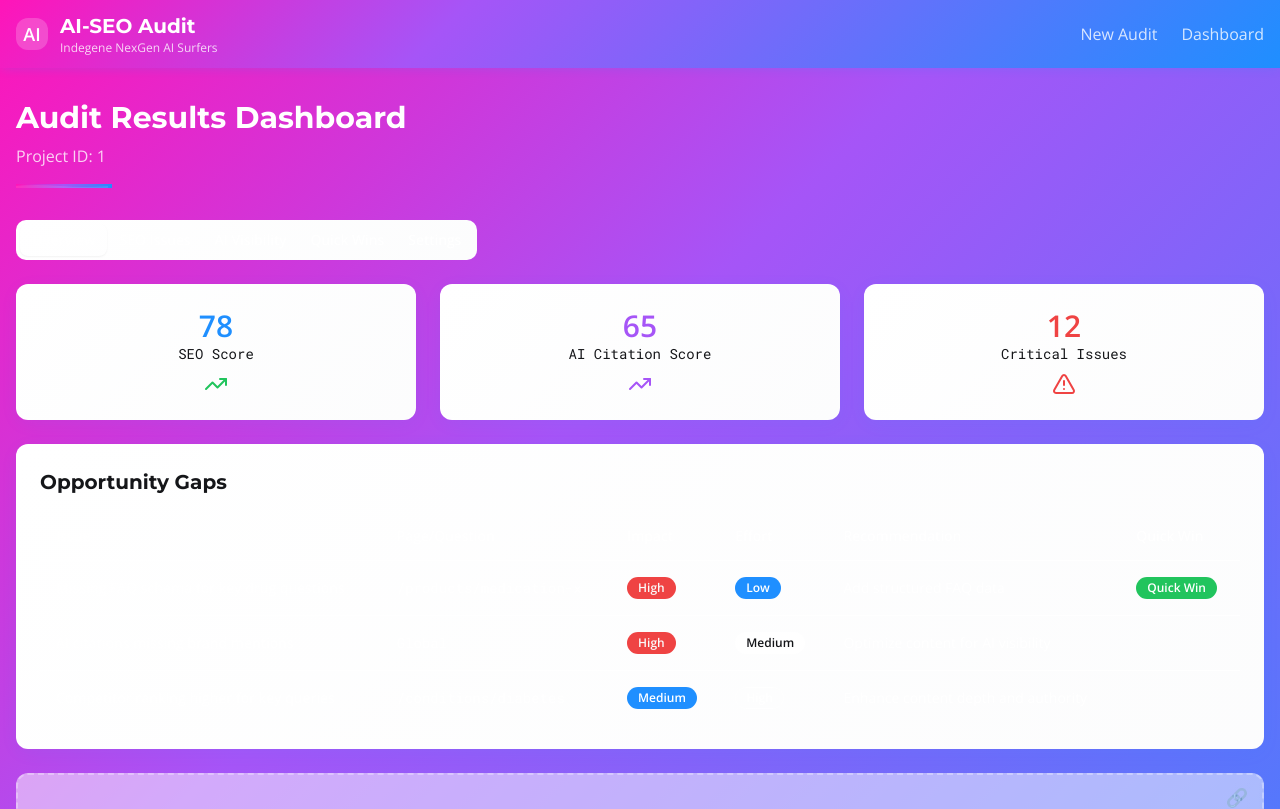
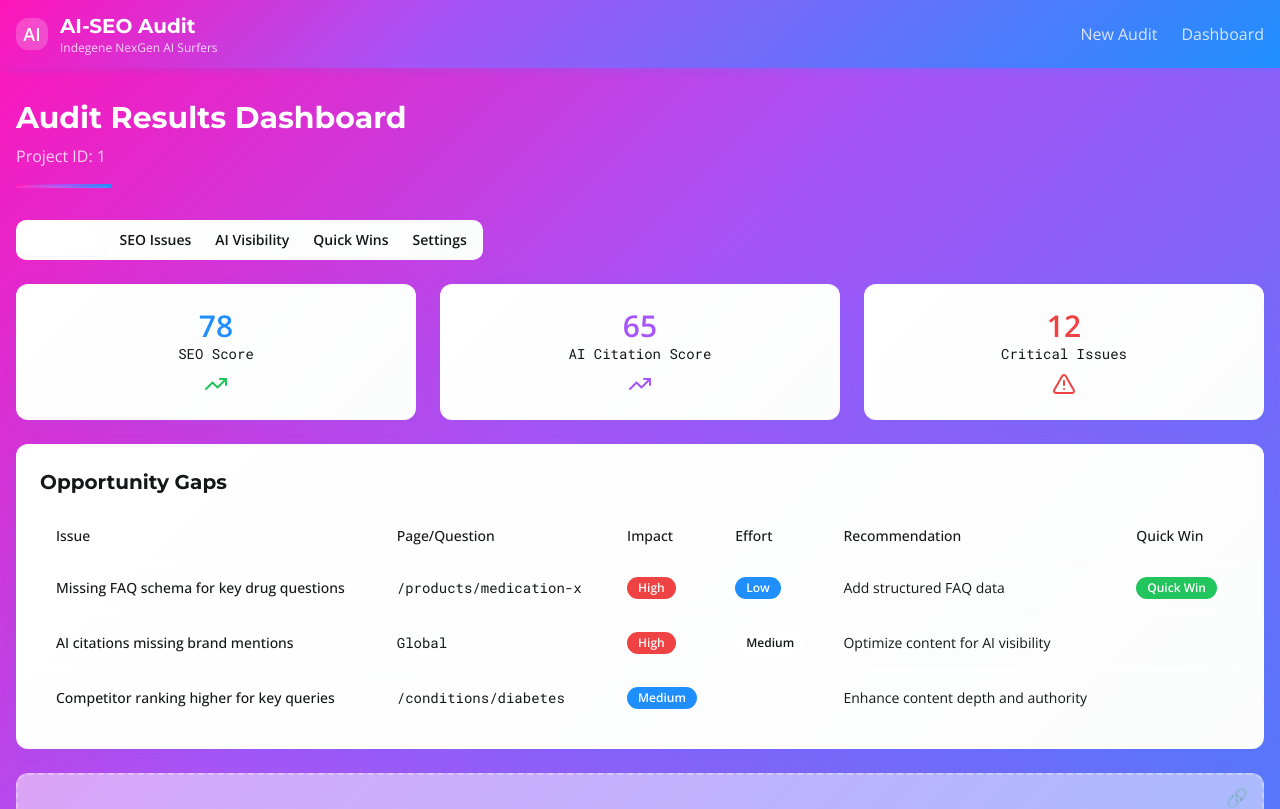
Before and after one commit to aiseomvp-cmd/si-seo-auditor-mvp, a React (Vite) app: page /projects/1/overview in a window 1280 px wide. Shown: the top 809 px of the page. Built offline with nearby package versions, Linux system fonts and the light colour scheme.

Commit message:
Fix text colors on overview
Changed text colors to black for navigation links ("Overview", "SEO Issues", "AI Visibility", "Quick Wins", "Settings") and for the content within the "Opportunity Gaps" section to ensure better visibility.

```diff
--- a/src/pages/ProjectOverview.tsx
+++ b/src/pages/ProjectOverview.tsx
@@ -59,11 +59,11 @@ const ProjectOverview = () => {
         {/* Tabs */}
         <Tabs value={activeTab} onValueChange={setActiveTab} className="space-y-6">
           <TabsList className="bg-gradient-card border-0">
-            <TabsTrigger value="overview" className="font-semibold">Overview</TabsTrigger>
-            <TabsTrigger value="seo">SEO Issues</TabsTrigger>
-            <TabsTrigger value="ai">AI Visibility</TabsTrigger>
-            <TabsTrigger value="wins">Quick Wins</TabsTrigger>
-            <TabsTrigger value="settings">Settings</TabsTrigger>
+            <TabsTrigger value="overview" className="font-semibold text-brand-dark">Overview</TabsTrigger>
+            <TabsTrigger value="seo" className="font-semibold text-brand-dark">SEO Issues</TabsTrigger>
+            <TabsTrigger value="ai" className="font-semibold text-brand-dark">AI Visibility</TabsTrigger>
+            <TabsTrigger value="wins" className="font-semibold text-brand-dark">Quick Wins</TabsTrigger>
+            <TabsTrigger value="settings" className="font-semibold text-brand-dark">Settings</TabsTrigger>
           </TabsList>
 
           <TabsContent value="overview" className="space-y-6">
@@ -102,19 +102,19 @@ const ProjectOverview = () => {
                   <Table>
                     <TableHeader>
                       <TableRow>
-                        <TableHead>Issue</TableHead>
-                        <TableHead>Page/Question</TableHead>
-                        <TableHead>Impact</TableHead>
-                        <TableHead>Effort</TableHead>
-                        <TableHead>Recommendation</TableHead>
-                        <TableHead>Quick Win</TableHead>
+                        <TableHead className="text-brand-dark">Issue</TableHead>
+                        <TableHead className="text-brand-dark">Page/Question</TableHead>
+                        <TableHead className="text-brand-dark">Impact</TableHead>
+                        <TableHead className="text-brand-dark">Effort</TableHead>
+                        <TableHead className="text-brand-dark">Recommendation</TableHead>
+                        <TableHead className="text-brand-dark">Quick Win</TableHead>
                       </TableRow>
                     </TableHeader>
                     <TableBody>
                       {mockGaps.map((gap, index) => (
                         <TableRow key={index}>
-                          <TableCell className="font-medium">{gap.issue}</TableCell>
-                          <TableCell className="font-mono text-sm">{gap.page}</TableCell>
+                          <TableCell className="font-medium text-brand-dark">{gap.issue}</TableCell>
+                          <TableCell className="font-mono text-sm text-brand-dark">{gap.page}</TableCell>
                           <TableCell>
                             <Badge variant={gap.impact === 'High' ? 'destructive' : gap.impact === 'Medium' ? 'default' : 'secondary'}>
                               {gap.impact}
@@ -125,7 +125,7 @@ const ProjectOverview = () => {
                               {gap.effort}
                             </Badge>
                           </TableCell>
-                          <TableCell>{gap.recommendation}</TableCell>
+                          <TableCell className="text-brand-dark">{gap.recommendation}</TableCell>
                           <TableCell>
                             {gap.quickWin && (
                               <Badge className="bg-success text-success-foreground">
```
